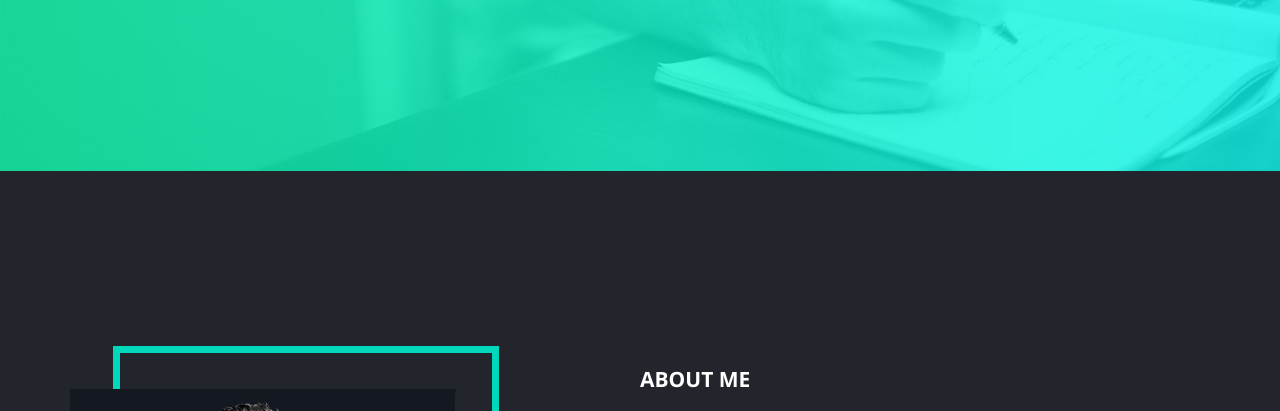
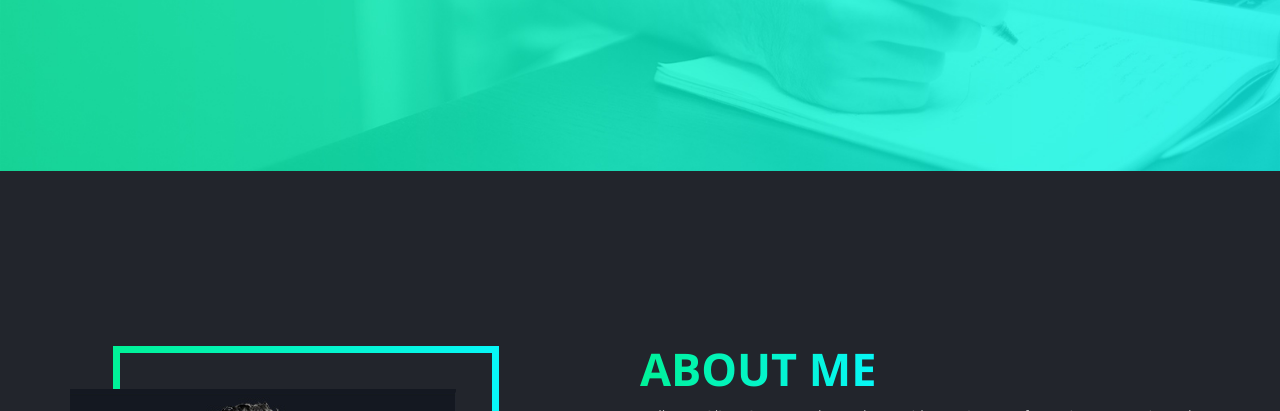
Before and after one commit to ihorba/portfolio, a plain HTML site: page index.html in a window 1280 px wide. Shown: the part 469-880 px from the top of the page. Drawn offline with nearby package versions, Linux system fonts and the light colour scheme; some packages are replaced by stand-ins of ours.

Commit message:
grad text

```diff
--- a/scss/style.scss
+++ b/scss/style.scss
@@ -77,9 +77,9 @@ textarea {
 
 }
 .Rectangle_2_copy {
-  background: -moz-linear-gradient( 0deg, rgb(0,242,152) 0%, rgb(7,247,247) 100%);
-  background: -webkit-linear-gradient( 0deg, rgb(0,242,152) 0%, rgb(7,247,247) 100%);
-  background: -ms-linear-gradient( 0deg, rgb(0,242,152) 0%, rgb(7,247,247) 100%);
+	background: -moz-linear-gradient( 0deg, rgb(0,242,152) 0%, rgb(7,247,247) 100%);
+	background: -webkit-linear-gradient( 0deg, rgb(0,242,152) 0%, rgb(7,247,247) 100%);
+	background: -ms-linear-gradient( 0deg, rgb(0,242,152) 0%, rgb(7,247,247) 100%);
 
 }
 
@@ -204,7 +204,9 @@ textarea {
 		top: -43px;
 		width: 386px;
 		height: 386px;
-		border: 7px solid $secondary-color;
+		border: 7px solid;
+		border-image: linear-gradient(90deg, rgb(0,242,152) 0%, rgb(7,247,247) 100%);
+		border-image-slice: 1;
 		z-index: 1;
 	}
 	&__photo-img {
@@ -214,4 +216,17 @@ textarea {
 		z-index: 2;
 
 	}
+	&__title {
+		background: -moz-linear-gradient( 0deg, rgb(0,242,152) 0%, rgb(7,247,247) 100%);
+		background: -webkit-linear-gradient( 0deg, rgb(0,242,152) 0%, rgb(7,247,247) 100%);
+		background: -ms-linear-gradient( 0deg, rgb(0,242,152) 0%, rgb(7,247,247) 100%);
+		-webkit-background-clip: text;
+		-webkit-text-fill-color: transparent;
+		color:  #00d7bb;
+		display: table;
+		font-size: 45px;
+		font-weight: 700;
+		margin: 0;
+		line-height: 1;
+	}
 }
```
Also changed, not shown: css/style.css, 1 other file.
